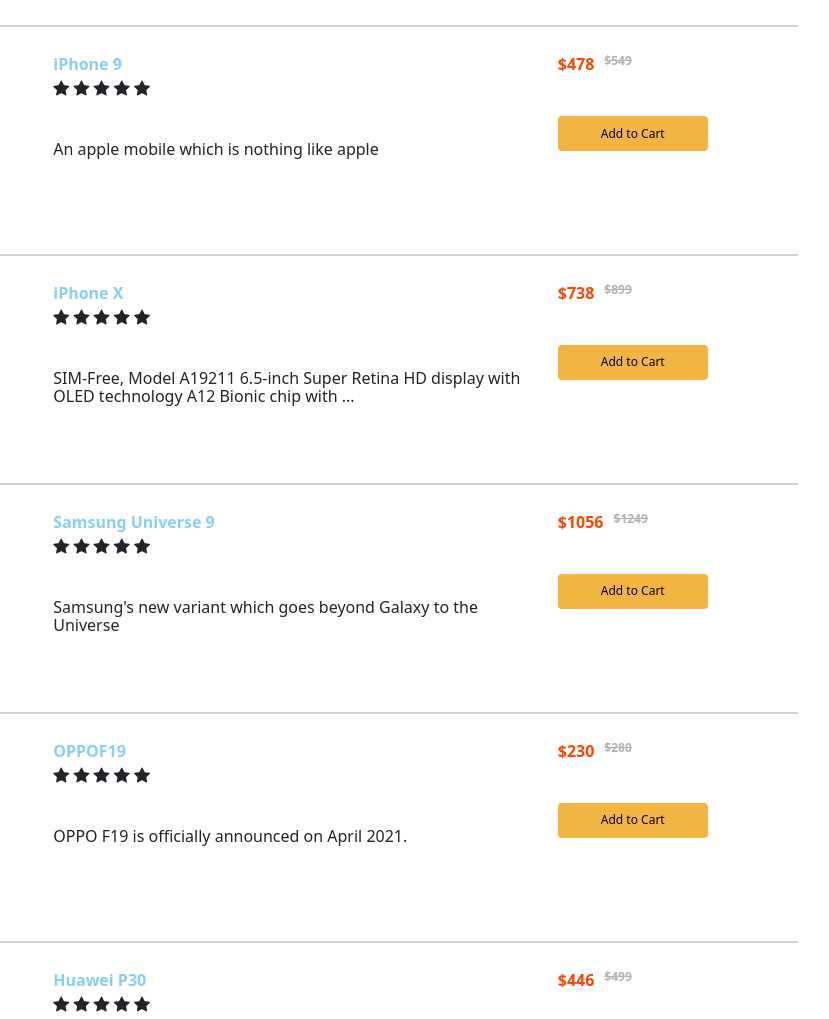
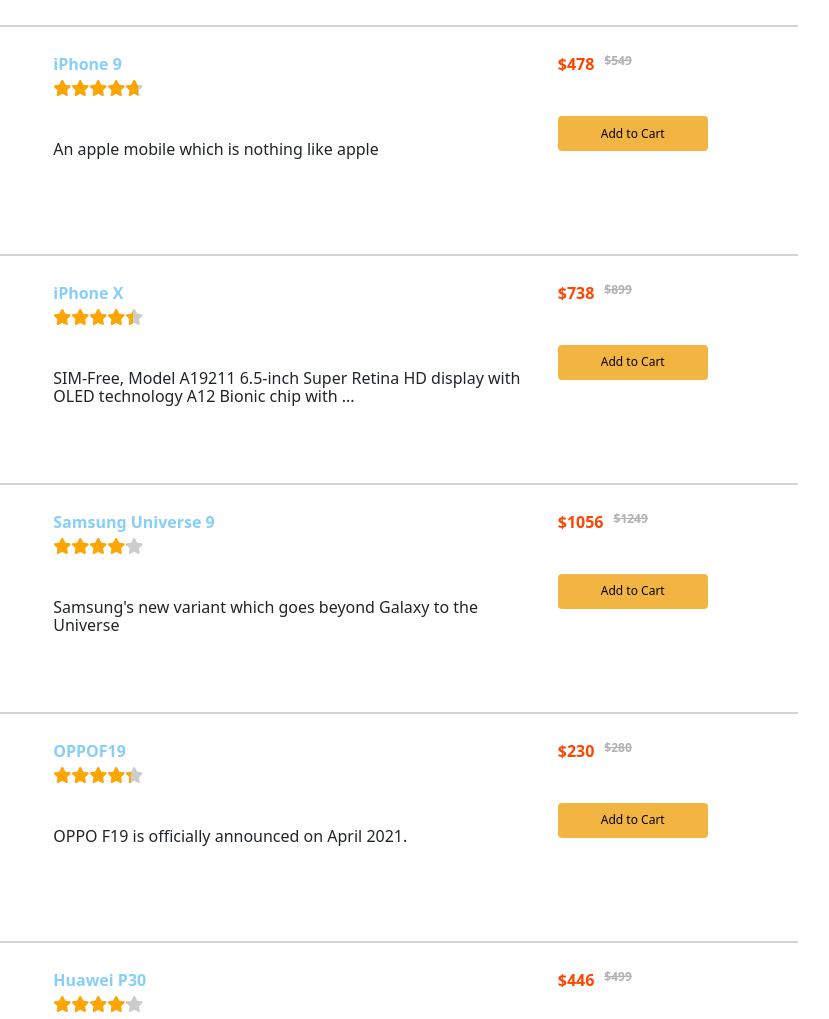
Before and after one commit to KestutisRuockus/DOM-manipulation, a plain HTML site: page index.html in a window 1280 px wide. Shown: the top 1019 px of the page, 354-1183 px from the left. Drawn offline with nearby package versions, Linux system fonts and the light colour scheme.

Commit message:
get star rating and display

```diff
--- a/index.html
+++ b/index.html
@@ -15,11 +15,14 @@
       href="https://cdn.jsdelivr.net/npm/bootstrap-icons@1.11.2/font/bootstrap-icons.min.css"
     />
     <script
-      src="https://cdn.jsdelivr.net/npm/bootstrap@5.3.2/dist/js/bootstrap.bundle.min.js"
-      integrity="sha384-C6RzsynM9kWDrMNeT87bh95OGNyZPhcTNXj1NW7RuBCsyN/o0jlpcV8Qyq46cDfL"
+      src="https://kit.fontawesome.com/a076d05399.js"
       crossorigin="anonymous"
     ></script>
     <link rel="stylesheet" href="style.css" />
+    <script
+      src="https://kit.fontawesome.com/0056db27d0.js"
+      crossorigin="anonymous"
+    ></script>
   </head>
   <body>
     <div id="container" class="container">
@@ -57,6 +60,8 @@
       const generateProductList = () => {
         let dynamicHTML = ``;
         for (const product of products) {
+          const rating = ((product.rating / 5) * 100).toFixed(2);
+          console.log(`ivertinimas: ${product.id}, ${rating}`);
           dynamicHTML += `
           <div class="row">
       <div class="col-3 image">
@@ -68,12 +73,8 @@
       </div>
       <div class="col-6">
         <div id="title" class="title">${product.title}</div>
-        <div id="rating" class="rating">
-          <i class="bi bi-star-fill"></i>
-          <i class="bi bi-star-fill"></i>
-          <i class="bi bi-star-fill"></i>
-          <i class="bi bi-star-fill"></i>
-          <i class="bi bi-star-fill"></i>
+        <div id="rating" class="rating-outer">
+          <div class="rating-inner" style="width: ${rating}%"></div>
           </div>
         <div id="description" class="description">
           ${product.description}
@@ -99,3 +100,4 @@
     </script>
   </body>
 </html>
+<!-- style="width: 50px;" -->
--- a/style.css
+++ b/style.css
@@ -37,20 +37,38 @@ img {
   align-items: center;
 }
 
-svg {
-  opacity: 0.3;
-}
-
 .title {
   color: lightskyblue;
   font-weight: bold;
 }
 
-.rating {
+.rating-outer {
   display: inline-block;
   margin-bottom: 40px;
+  position: relative;
 }
 
+.rating-inner {
+  position: absolute;
+  left: 0;
+  top: 0;
+  white-space: nowrap;
+  overflow: hidden;
+  width: 0;
+}
+.rating-outer::before {
+  content: "\f005 \f005 \f005 \f005 \f005";
+  font-family: "Font Awesome 5 Free";
+  font-weight: 900;
+  color: #ccc;
+}
+
+.rating-inner::before {
+  content: "\f005 \f005 \f005 \f005 \f005";
+  font-family: "Font Awesome 5 Free";
+  font-weight: 900;
+  color: orange;
+}
 .description {
   line-height: 18px;
 }
```
